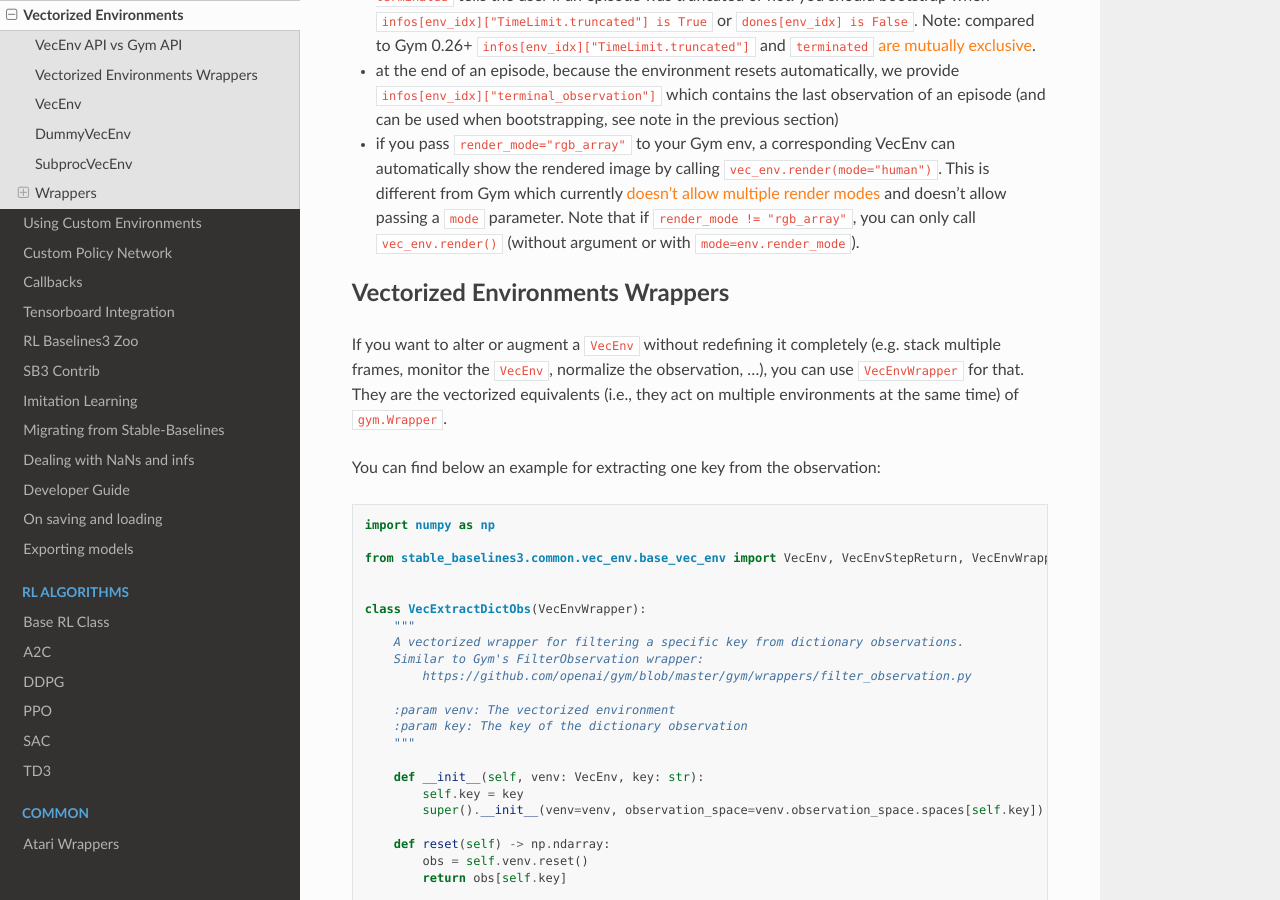
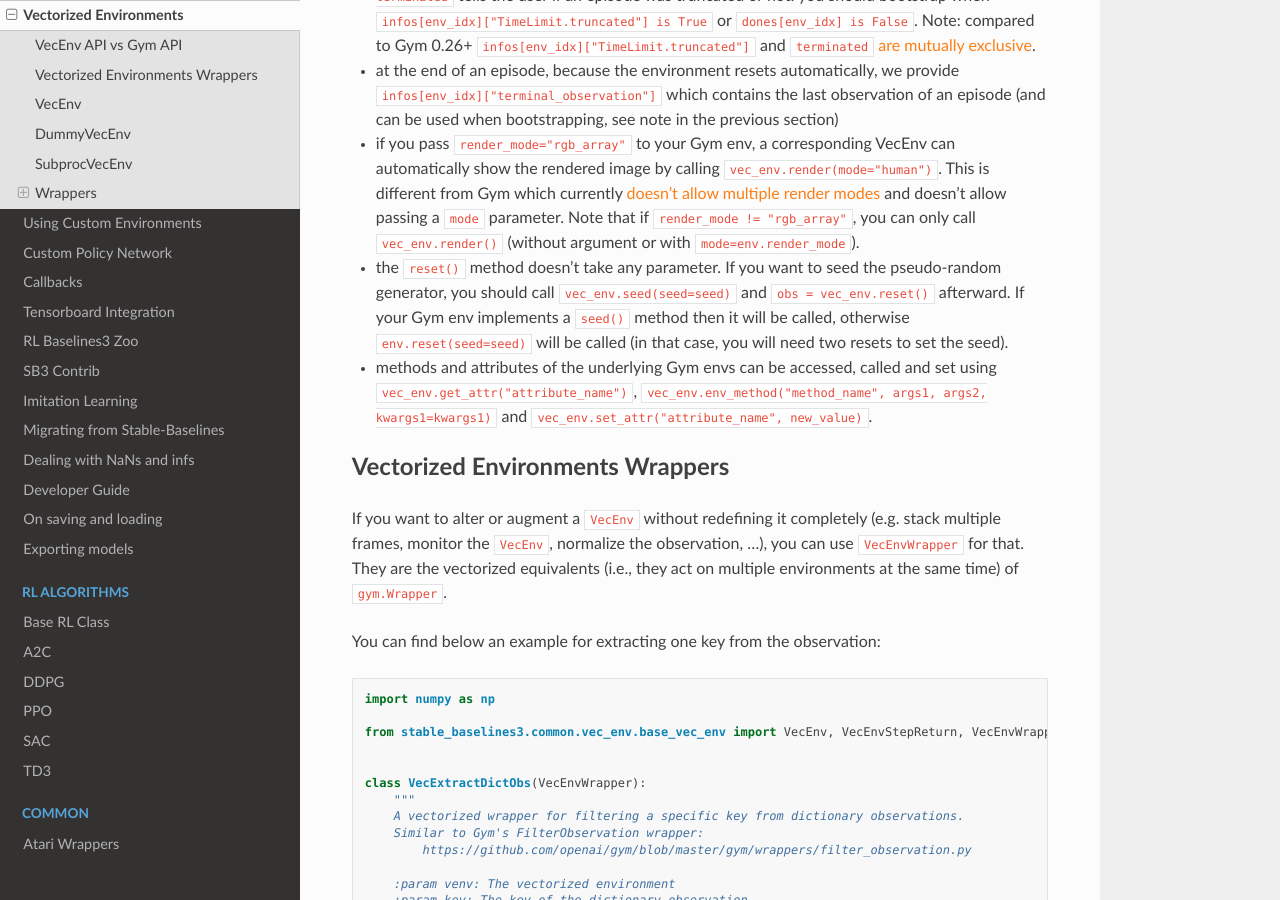
Before and after one commit to DLR-RM/stable-baselines3, a Sphinx documentation site: the page built from docs/guide/vec_envs.rst, in a window 1280 px wide and 900 px high, scrolled down 1646 px. Built offline with Sphinx 7.4.7 and the Read the Docs theme 2.0.0, drawn with Linux system fonts in a browser that asks for light colours; pages that are not in the unit, such as notebooks, are missing from menus.

Commit message:
Update VecEnv vs Gym API doc

```diff
--- a/docs/guide/vec_envs.rst
+++ b/docs/guide/vec_envs.rst
@@ -68,6 +68,12 @@ SB3 VecEnv API is actually close to Gym 0.21 API but differs to Gym 0.26+ API:
 - if you pass ``render_mode="rgb_array"`` to your Gym env, a corresponding VecEnv can automatically show the rendered image
   by calling ``vec_env.render(mode="human")``. This is different from Gym which currently `doesn't allow multiple render modes <https://github.com/Farama-Foundation/Gymnasium/issues/100>`_
   and doesn't allow passing a ``mode`` parameter. Note that if ``render_mode != "rgb_array"``, you can only call ``vec_env.render()`` (without argument or with ``mode=env.render_mode``).
+- the ``reset()`` method doesn't take any parameter. If you want to seed the pseudo-random generator,
+  you should call ``vec_env.seed(seed=seed)`` and ``obs = vec_env.reset()`` afterward.
+  If your Gym env implements a ``seed()`` method then it will be called,
+  otherwise ``env.reset(seed=seed)`` will be called (in that case, you will need two resets to set the seed).
+- methods and attributes of the underlying Gym envs can be accessed, called and set using ``vec_env.get_attr("attribute_name")``,
+  ``vec_env.env_method("method_name", args1, args2, kwargs1=kwargs1)`` and ``vec_env.set_attr("attribute_name", new_value)``.
 
 
 Vectorized Environments Wrappers
```
